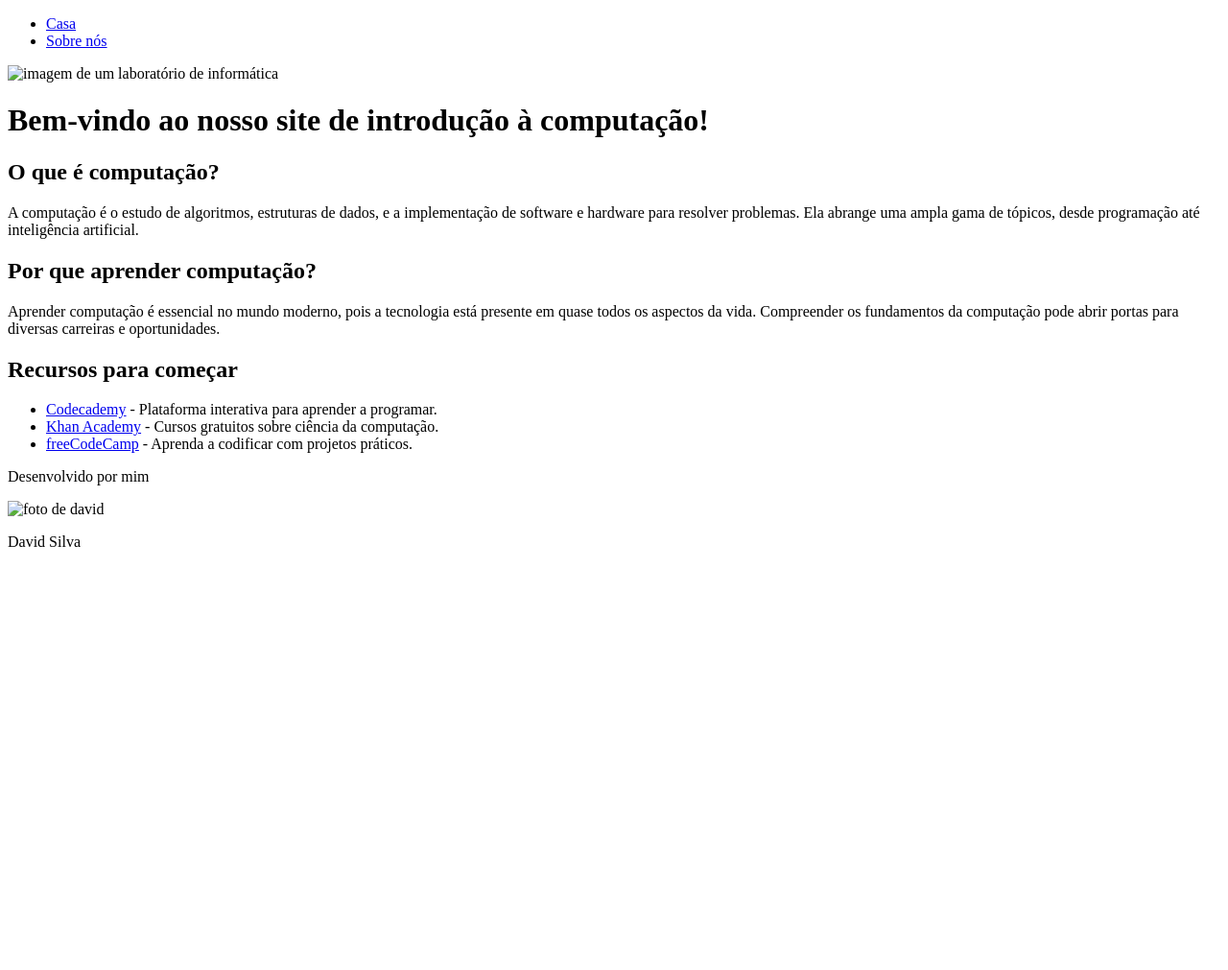
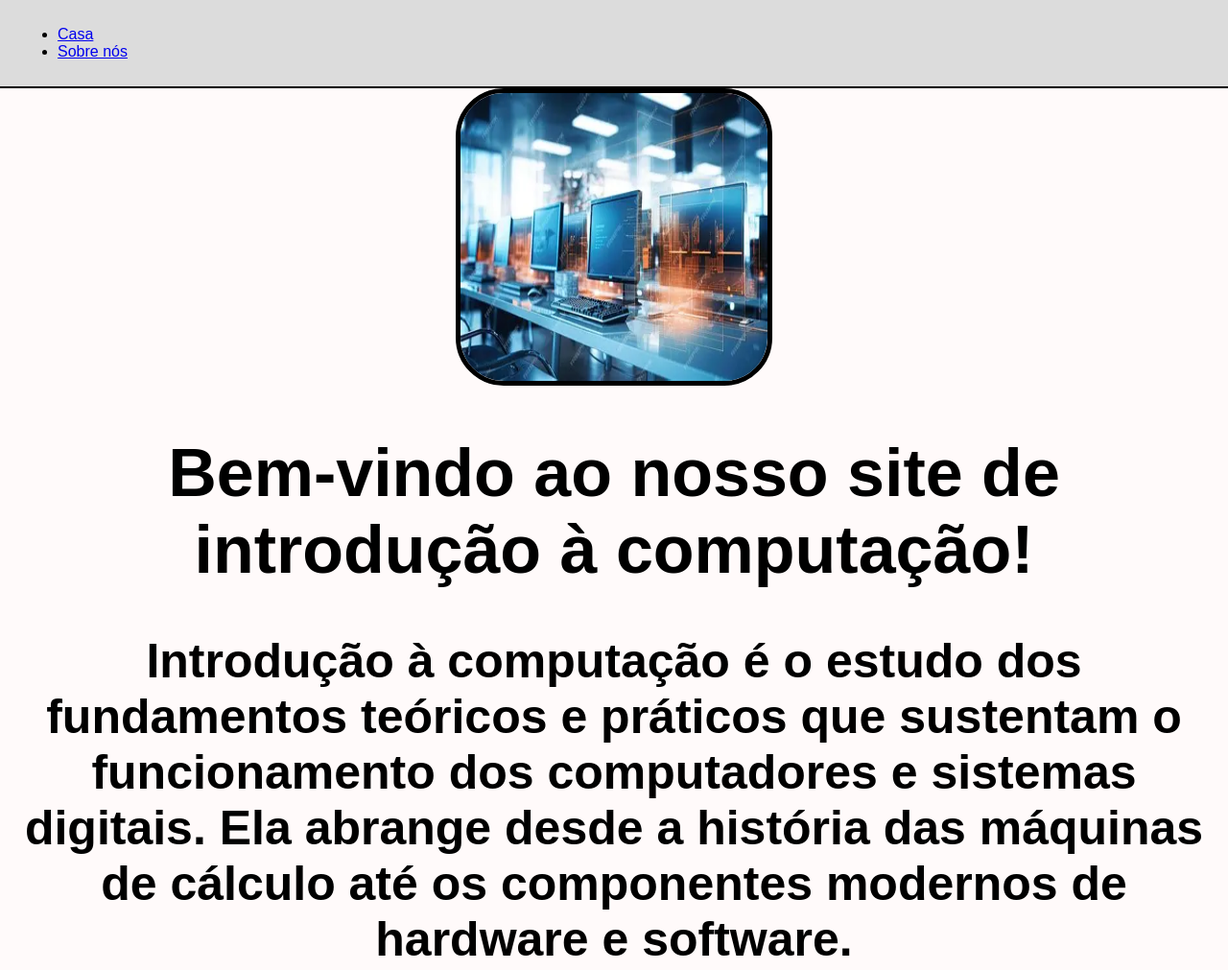
Before and after one commit to DavidsSilva7/Trabalho-de-Multim-dia, a plain HTML site: page index.html in a window 1280 px wide. Shown: the top 1011 px of the page at 96% size. Before the commit the page ends 800 px from the top, so only its background shows below. Drawn offline with Linux system fonts and the light colour scheme.

Commit message:
mudei umas coisinhas

```diff
--- a/index.html
+++ b/index.html
@@ -4,13 +4,13 @@
     <meta charset="UTF-8">
     <meta name="viewport" content="width=device-width, initial-scale=1.0">
     <title>introdução a computação</title>
-    <link rel="stylesheet" href="index.css">
+    <link rel="stylesheet" href="style.css">
 </head>
 <body>
     <nav>
         <ul>
-            <li><a href="index.html">Casa</a></li>
-            <li><a href="about.html">Sobre nós</a></li>
+            <li><a href="#">Casa</a></li>
+            <li><a href="#">Sobre nós</a></li>
 
         </ul>
     </nav>
@@ -18,8 +18,10 @@
     <header>
         <div class ="center">
             <img src="./img/labPC.webp" alt="imagem de um laboratório de informática">
+            <h1>Bem-vindo ao nosso site de introdução à computação!</h1>
+        <h2>Introdução à computação é o estudo dos fundamentos teóricos e práticos que sustentam o funcionamento dos computadores e sistemas digitais. Ela abrange desde a história das máquinas de cálculo até os componentes modernos de hardware e software.</h2>
         </div>
-        <h1>Bem-vindo ao nosso site de introdução à computação!</h1>
+
     </header>
     <main>
         <section>
--- /dev/null
+++ b/style.css
@@ -0,0 +1,52 @@
+body,html{
+    margin:0;
+    padding:o;
+    font-family:'arial';
+    background-color: rgb(255, 250, 250);
+    color:black;
+}
+nav{
+    background-color: rgb(220, 220, 220);
+    padding: 20px;
+    border-bottom: 2px solid black;
+    display: flex;
+    justify-content: space-between;
+    align-items: center;
+    padding:10px,20px;
+    height: 50px;
+}
+nav a:hover{
+    color : green;
+}
+header img{
+    width: 320px;
+    height: 300px;
+    border-radius: 50px;
+    border: 5px solid black;
+}
+footer img{
+    width:150px;
+    height:150px;
+    border-radius:50%;
+    border: 5px solid black;
+}
+
+.center{
+    text-align: center;
+}
+
+h1{
+    font-size: 70px;
+    text-align: center;
+    color: rgb(0, 0, 0)
+}
+h2{
+    font-size: 50px;
+    text-align: "none";
+    color: rgb(0, 0, 0)
+}
+footer p{
+    text-align: center;
+    font-size: 20px;
+    color:rgb(0, 0, 0);
+}
```
Also changed, not shown: img/david foto.png (added), img/labPC.webp (added), 1 other file.
